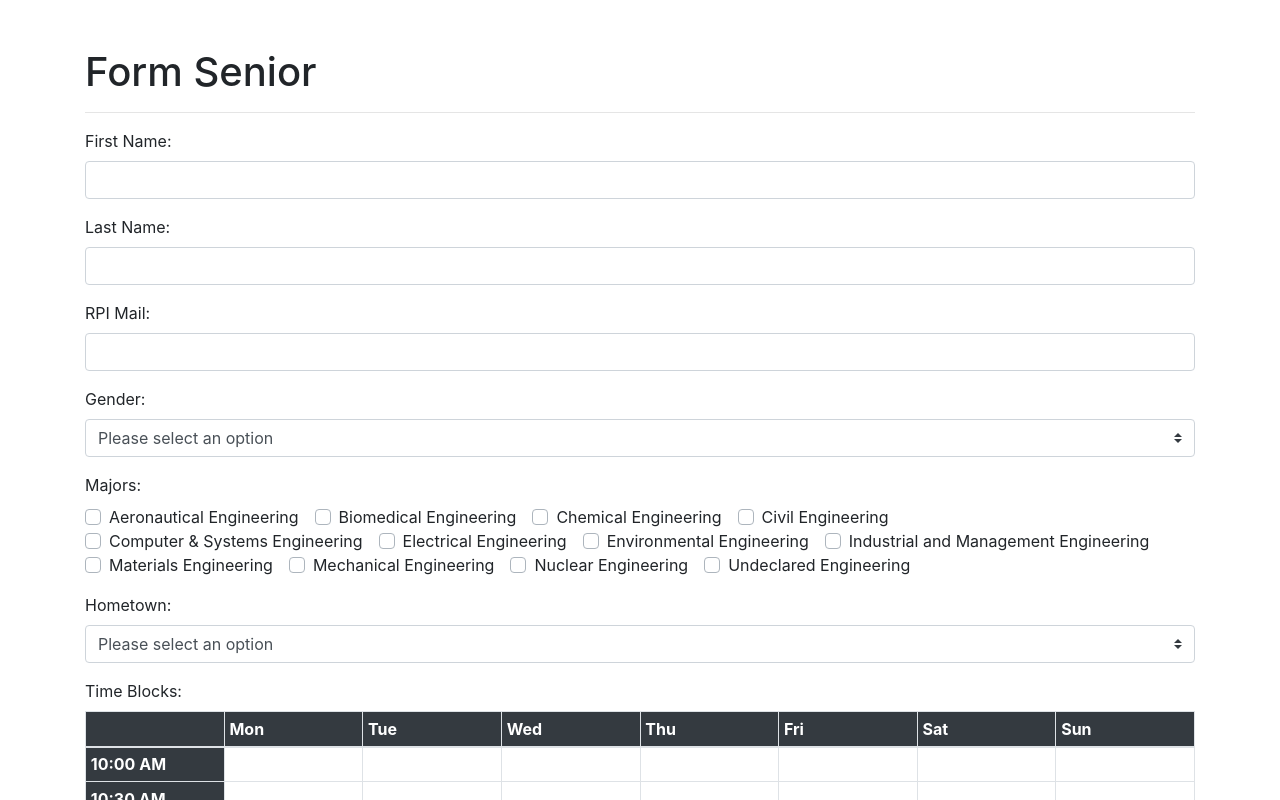
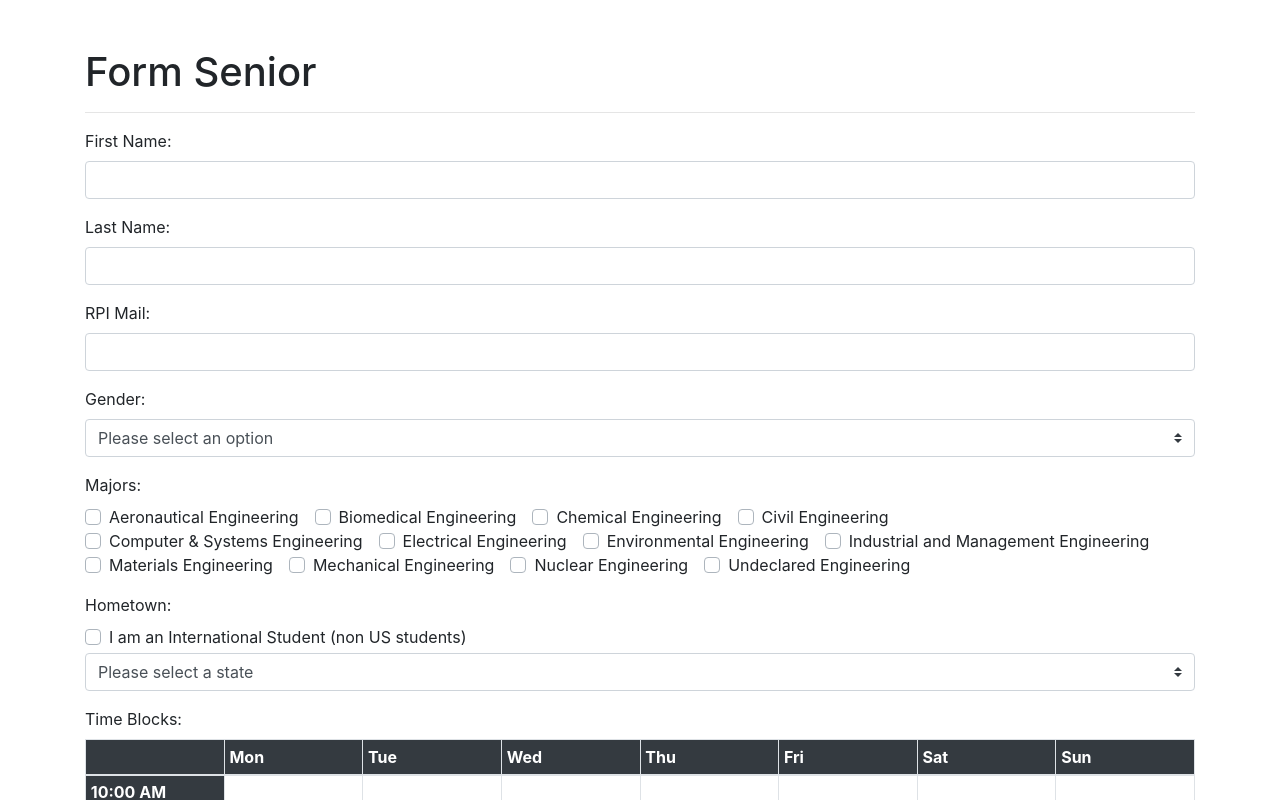
Before and after one commit to Isaac-the-Man/meetEng, a Vue app in the folder frontend/: page /formSenior in a window 1280 px wide. Shown: the top 800 px of the page. Built offline with nearby package versions, Linux system fonts and the light colour scheme; the HTML template or start-up script is replaced by a standard one.

Commit message:
International option for hometown

```diff
--- a/frontend/src/views/FormSenior.vue
+++ b/frontend/src/views/FormSenior.vue
@@ -15,7 +15,8 @@
             <b-form-input v-model="formData.mail" id="input-senior-mail" type="email" required></b-form-input>
           </b-form-group>
           <b-form-group label="Gender:" label-for="input-senior-gender">
-            <b-form-select v-model="formData.gender" id="input-senior-gender" :options="genderOptions" required></b-form-select>
+            <b-form-select v-model="formData.gender" id="input-senior-gender" :options="genderOptions"
+                           required></b-form-select>
           </b-form-group>
           <b-form-group label="Majors:" label-for="input-senior-majors" v-slot="{ ariaDescribedby }">
             <b-form-checkbox-group
@@ -27,14 +28,20 @@
             ></b-form-checkbox-group>
           </b-form-group>
           <b-form-group label="Hometown:" label-for="input-senior-hometown">
-            <b-form-select v-model="formData.hometown" id="input-senior-hometown" :options="statesOptions"></b-form-select>
+            <b-form-checkbox @change="clearHome" id="input-senior-international" v-model="formData.isInternational"
+                             required>
+              I am an International Student (non US students)
+            </b-form-checkbox>
+            <b-form-select class="mt-1" v-model="formData.hometown" id="input-senior-hometown"
+                           :options="homeOptions" required></b-form-select>
           </b-form-group>
           <b-form-group label="Time Blocks:" label-for="input-senior-timeblocks">
-            <app-time-block-picker @count="writeCount" @data="writeData" id="input-senior-timeblocks"></app-time-block-picker>
+            <app-time-block-picker @count="writeCount" @data="writeData"
+                                   id="input-senior-timeblocks"></app-time-block-picker>
           </b-form-group>
           <b-button block type="submit" variant="primary">Submit</b-button>
         </b-form>
-        <pre>{{formData}}</pre>
+        <pre>{{ formData }}</pre>
       </b-col>
     </b-row>
   </b-container>
@@ -55,6 +62,7 @@ export default {
         mail: '',
         gender: '',
         majors: [],
+        isInternational: false,
         hometown: '',
         availability: {}
       },
@@ -79,250 +87,333 @@ export default {
         {text: 'Undeclared Engineering', value: 'undeclared-engineering'}
       ],
       statesOptions: [
-        {
-          "text": "Please select an option",
-          value: ''
-        },
-        {
-          "text": "Alabama",
-          "value": "AL"
-        },
-        {
-          "text": "Alaska",
-          "value": "AK"
-        },
-        {
-          "text": "American Samoa",
-          "value": "AS"
-        },
-        {
-          "text": "Arizona",
-          "value": "AZ"
-        },
-        {
-          "text": "Arkansas",
-          "value": "AR"
-        },
-        {
-          "text": "California",
-          "value": "CA"
-        },
-        {
-          "text": "Colorado",
-          "value": "CO"
-        },
-        {
-          "text": "Connecticut",
-          "value": "CT"
-        },
-        {
-          "text": "Delaware",
-          "value": "DE"
-        },
-        {
-          "text": "District Of Columbia",
-          "value": "DC"
-        },
-        {
-          "text": "Federated States Of Micronesia",
-          "value": "FM"
-        },
-        {
-          "text": "Florida",
-          "value": "FL"
-        },
-        {
-          "text": "Georgia",
-          "value": "GA"
-        },
-        {
-          "text": "Guam",
-          "value": "GU"
-        },
-        {
-          "text": "Hawaii",
-          "value": "HI"
-        },
-        {
-          "text": "Idaho",
-          "value": "ID"
-        },
-        {
-          "text": "Illinois",
-          "value": "IL"
-        },
-        {
-          "text": "Indiana",
-          "value": "IN"
-        },
-        {
-          "text": "Iowa",
-          "value": "IA"
-        },
-        {
-          "text": "Kansas",
-          "value": "KS"
-        },
-        {
-          "text": "Kentucky",
-          "value": "KY"
-        },
-        {
-          "text": "Louisiana",
-          "value": "LA"
-        },
-        {
-          "text": "Maine",
-          "value": "ME"
-        },
-        {
-          "text": "Marshall Islands",
-          "value": "MH"
-        },
-        {
-          "text": "Maryland",
-          "value": "MD"
-        },
-        {
-          "text": "Massachusetts",
-          "value": "MA"
-        },
-        {
-          "text": "Michigan",
-          "value": "MI"
-        },
-        {
-          "text": "Minnesota",
-          "value": "MN"
-        },
-        {
-          "text": "Mississippi",
-          "value": "MS"
-        },
-        {
-          "text": "Missouri",
-          "value": "MO"
-        },
-        {
-          "text": "Montana",
-          "value": "MT"
-        },
-        {
-          "text": "Nebraska",
-          "value": "NE"
-        },
-        {
-          "text": "Nevada",
-          "value": "NV"
-        },
-        {
-          "text": "New Hampshire",
-          "value": "NH"
-        },
-        {
-          "text": "New Jersey",
-          "value": "NJ"
-        },
-        {
-          "text": "New Mexico",
-          "value": "NM"
-        },
-        {
-          "text": "New York",
-          "value": "NY"
-        },
-        {
-          "text": "North Carolina",
-          "value": "NC"
-        },
-        {
-          "text": "North Dakota",
-          "value": "ND"
-        },
-        {
-          "text": "Northern Mariana Islands",
-          "value": "MP"
-        },
-        {
-          "text": "Ohio",
-          "value": "OH"
-        },
-        {
-          "text": "Oklahoma",
-          "value": "OK"
-        },
-        {
-          "text": "Oregon",
-          "value": "OR"
-        },
-        {
-          "text": "Palau",
-          "value": "PW"
-        },
-        {
-          "text": "Pennsylvania",
-          "value": "PA"
-        },
-        {
-          "text": "Puerto Rico",
-          "value": "PR"
-        },
-        {
-          "text": "Rhode Island",
-          "value": "RI"
-        },
-        {
-          "text": "South Carolina",
-          "value": "SC"
-        },
-        {
-          "text": "South Dakota",
-          "value": "SD"
-        },
-        {
-          "text": "Tennessee",
-          "value": "TN"
-        },
-        {
-          "text": "Texas",
-          "value": "TX"
-        },
-        {
-          "text": "Utah",
-          "value": "UT"
-        },
-        {
-          "text": "Vermont",
-          "value": "VT"
-        },
-        {
-          "text": "Virgin Islands",
-          "value": "VI"
-        },
-        {
-          "text": "Virginia",
-          "value": "VA"
-        },
-        {
-          "text": "Washington",
-          "value": "WA"
-        },
-        {
-          "text": "West Virginia",
-          "value": "WV"
-        },
-        {
-          "text": "Wisconsin",
-          "value": "WI"
-        },
-        {
-          "text": "Wyoming",
-          "value": "WY"
-        }
+        {text: "Please select a state", value: ''},
+        {text: "Alabama", value: "AL"},
+        {text: "Alaska", value: "AK"},
+        {text: "American Samoa", value: "AS"},
+        {text: "Arizona", value: "AZ"},
+        {text: "Arkansas", value: "AR"},
+        {text: "California", value: "CA"},
+        {text: "Colorado", value: "CO"},
+        {text: "Connecticut", value: "CT"},
+        {text: "Delaware", value: "DE"},
+        {text: "District Of Columbia", value: "DC"},
+        {text: "Federated States Of Micronesia", value: "FM"},
+        {text: "Florida", value: "FL"},
+        {text: "Georgia", value: "GA"},
+        {text: "Guam", value: "GU"},
+        {text: "Hawaii", value: "HI"},
+        {text: "Idaho", value: "ID"},
+        {text: "Illinois", value: "IL"},
+        {text: "Indiana", value: "IN"},
+        {text: "Iowa", value: "IA"},
+        {text: "Kansas", value: "KS"},
+        {text: "Kentucky", value: "KY"},
+        {text: "Louisiana", value: "LA"},
+        {text: "Maine", value: "ME"},
+        {text: "Marshall Islands", value: "MH"},
+        {text: "Maryland", value: "MD"},
+        {text: "Massachusetts", value: "MA"},
+        {text: "Michigan", value: "MI"},
+        {text: "Minnesota", value: "MN"},
+        {text: "Mississippi", value: "MS"},
+        {text: "Missouri", value: "MO"},
+        {text: "Montana", value: "MT"},
+        {text: "Nebraska", value: "NE"},
+        {text: "Nevada", value: "NV"},
+        {text: "New Hampshire", value: "NH"},
+        {text: "New Jersey", value: "NJ"},
+        {text: "New Mexico", value: "NM"},
+        {text: "New York", value: "NY"},
+        {text: "North Carolina", value: "NC"},
+        {text: "North Dakota", value: "ND"},
+        {text: "Northern Mariana Islands", value: "MP"},
+        {text: "Ohio", value: "OH"},
+        {text: "Oklahoma", value: "OK"},
+        {text: "Oregon", value: "OR"},
+        {text: "Palau", value: "PW"},
+        {text: "Pennsylvania", value: "PA"},
+        {text: "Puerto Rico", value: "PR"},
+        {text: "Rhode Island", value: "RI"},
+        {text: "South Carolina", value: "SC"},
+        {text: "South Dakota", value: "SD"},
+        {text: "Tennessee", value: "TN"},
+        {text: "Texas", value: "TX"},
+        {text: "Utah", value: "UT"},
+        {text: "Vermont", value: "VT"},
+        {text: "Virgin Islands", value: "VI"},
+        {text: "Virginia", value: "VA"},
+        {text: "Washington", value: "WA"},
+        {text: "West Virginia", value: "WV"},
+        {text: "Wisconsin", value: "WI"},
+        {text: "Wyoming", value: "WY"}
+      ],
+      countryOptions: [
+        {text: "Please select a country", value: ''},
+        {text: "Albania", value: "AL"},
+        {text: "Åland Islands", value: "AX"},
+        {text: "Algeria", value: "DZ"},
+        {text: "American Samoa", value: "AS"},
+        {text: "Andorra", value: "AD"},
+        {text: "Angola", value: "AO"},
+        {text: "Anguilla", value: "AI"},
+        {text: "Antarctica", value: "AQ"},
+        {text: "Antigua and Barbuda", value: "AG"},
+        {text: "Argentina", value: "AR"},
+        {text: "Armenia", value: "AM"},
+        {text: "Aruba", value: "AW"},
+        {text: "Australia", value: "AU"},
+        {text: "Austria", value: "AT"},
+        {text: "Azerbaijan", value: "AZ"},
+        {text: "Bahamas (the)", value: "BS"},
+        {text: "Bahrain", value: "BH"},
+        {text: "Bangladesh", value: "BD"},
+        {text: "Barbados", value: "BB"},
+        {text: "Belarus", value: "BY"},
+        {text: "Belgium", value: "BE"},
+        {text: "Belize", value: "BZ"},
+        {text: "Benin", value: "BJ"},
+        {text: "Bermuda", value: "BM"},
+        {text: "Bhutan", value: "BT"},
+        {text: "Bolivia (Plurinational State of)", value: "BO"},
+        {text: "Bonaire, Sint Eustatius and Saba", value: "BQ"},
+        {text: "Bosnia and Herzegovina", value: "BA"},
+        {text: "Botswana", value: "BW"},
+        {text: "Bouvet Island", value: "BV"},
+        {text: "Brazil", value: "BR"},
+        {text: "British Indian Ocean Territory (the)", value: "IO"},
+        {text: "Brunei Darussalam", value: "BN"},
+        {text: "Bulgaria", value: "BG"},
+        {text: "Burkina Faso", value: "BF"},
+        {text: "Burundi", value: "BI"},
+        {text: "Cabo Verde", value: "CV"},
+        {text: "Cambodia", value: "KH"},
+        {text: "Cameroon", value: "CM"},
+        {text: "Canada", value: "CA"},
+        {text: "Cayman Islands (the)", value: "KY"},
+        {text: "Central African Republic (the)", value: "CF"},
+        {text: "Chad", value: "TD"},
+        {text: "Chile", value: "CL"},
+        {text: "China", value: "CN"},
+        {text: "Christmas Island", value: "CX"},
+        {text: "Cocos (Keeling) Islands (the)", value: "CC"},
+        {text: "Colombia", value: "CO"},
+        {text: "Comoros (the)", value: "KM"},
+        {text: "Congo (the Democratic Republic of the)", value: "CD"},
+        {text: "Congo (the)", value: "CG"},
+        {text: "Cook Islands (the)", value: "CK"},
+        {text: "Costa Rica", value: "CR"},
+        {text: "Croatia", value: "HR"},
+        {text: "Cuba", value: "CU"},
+        {text: "Curaçao", value: "CW"},
+        {text: "Cyprus", value: "CY"},
+        {text: "Czechia", value: "CZ"},
+        {text: "Côte d'Ivoire", value: "CI"},
+        {text: "Denmark", value: "DK"},
+        {text: "Djibouti", value: "DJ"},
+        {text: "Dominica", value: "DM"},
+        {text: "Dominican Republic (the)", value: "DO"},
+        {text: "Ecuador", value: "EC"},
+        {text: "Egypt", value: "EG"},
+        {text: "El Salvador", value: "SV"},
+        {text: "Equatorial Guinea", value: "GQ"},
+        {text: "Eritrea", value: "ER"},
+        {text: "Estonia", value: "EE"},
+        {text: "Eswatini", value: "SZ"},
+        {text: "Ethiopia", value: "ET"},
+        {text: "Falkland Islands (the) [Malvinas]", value: "FK"},
+        {text: "Faroe Islands (the)", value: "FO"},
+        {text: "Fiji", value: "FJ"},
+        {text: "Finland", value: "FI"},
+        {text: "France", value: "FR"},
+        {text: "French Guiana", value: "GF"},
+        {text: "French Polynesia", value: "PF"},
+        {text: "French Southern Territories (the)", value: "TF"},
+        {text: "Gabon", value: "GA"},
+        {text: "Gambia (the)", value: "GM"},
+        {text: "Georgia", value: "GE"},
+        {text: "Germany", value: "DE"},
+        {text: "Ghana", value: "GH"},
+        {text: "Gibraltar", value: "GI"},
+        {text: "Greece", value: "GR"},
+        {text: "Greenland", value: "GL"},
+        {text: "Grenada", value: "GD"},
+        {text: "Guadeloupe", value: "GP"},
+        {text: "Guam", value: "GU"},
+        {text: "Guatemala", value: "GT"},
+        {text: "Guernsey", value: "GG"},
+        {text: "Guinea", value: "GN"},
+        {text: "Guinea-Bissau", value: "GW"},
+        {text: "Guyana", value: "GY"},
+        {text: "Haiti", value: "HT"},
+        {text: "Heard Island and McDonald Islands", value: "HM"},
+        {text: "Holy See (the)", value: "VA"},
+        {text: "Honduras", value: "HN"},
+        {text: "Hong Kong", value: "HK"},
+        {text: "Hungary", value: "HU"},
+        {text: "Iceland", value: "IS"},
+        {text: "India", value: "IN"},
+        {text: "Indonesia", value: "ID"},
+        {text: "Iran (Islamic Republic of)", value: "IR"},
+        {text: "Iraq", value: "IQ"},
+        {text: "Ireland", value: "IE"},
+        {text: "Isle of Man", value: "IM"},
+        {text: "Israel", value: "IL"},
+        {text: "Italy", value: "IT"},
+        {text: "Jamaica", value: "JM"},
+        {text: "Japan", value: "JP"},
+        {text: "Jersey", value: "JE"},
+        {text: "Jordan", value: "JO"},
+        {text: "Kazakhstan", value: "KZ"},
+        {text: "Kenya", value: "KE"},
+        {text: "Kiribati", value: "KI"},
+        {text: "Korea (the Democratic People's Republic of)", value: "KP"},
+        {text: "Korea (the Republic of)", value: "KR"},
+        {text: "Kuwait", value: "KW"},
+        {text: "Kyrgyzstan", value: "KG"},
+        {text: "Lao People's Democratic Republic (the)", value: "LA"},
+        {text: "Latvia", value: "LV"},
+        {text: "Lebanon", value: "LB"},
+        {text: "Lesotho", value: "LS"},
+        {text: "Liberia", value: "LR"},
+        {text: "Libya", value: "LY"},
+        {text: "Liechtenstein", value: "LI"},
+        {text: "Lithuania", value: "LT"},
+        {text: "Luxembourg", value: "LU"},
+        {text: "Macao", value: "MO"},
+        {text: "Madagascar", value: "MG"},
+        {text: "Malawi", value: "MW"},
+        {text: "Malaysia", value: "MY"},
+        {text: "Maldives", value: "MV"},
+        {text: "Mali", value: "ML"},
+        {text: "Malta", value: "MT"},
+        {text: "Marshall Islands (the)", value: "MH"},
+        {text: "Martinique", value: "MQ"},
+        {text: "Mauritania", value: "MR"},
+        {text: "Mauritius", value: "MU"},
+        {text: "Mayotte", value: "YT"},
+        {text: "Mexico", value: "MX"},
+        {text: "Micronesia (Federated States of)", value: "FM"},
+        {text: "Moldova (the Republic of)", value: "MD"},
+        {text: "Monaco", value: "MC"},
+        {text: "Mongolia", value: "MN"},
+        {text: "Montenegro", value: "ME"},
+        {text: "Montserrat", value: "MS"},
+        {text: "Morocco", value: "MA"},
+        {text: "Mozambique", value: "MZ"},
+        {text: "Myanmar", value: "MM"},
+        {text: "Namibia", value: "NA"},
+        {text: "Nauru", value: "NR"},
+        {text: "Nepal", value: "NP"},
+        {text: "Netherlands (the)", value: "NL"},
+        {text: "New Caledonia", value: "NC"},
+        {text: "New Zealand", value: "NZ"},
+        {text: "Nicaragua", value: "NI"},
+        {text: "Niger (the)", value: "NE"},
+        {text: "Nigeria", value: "NG"},
+        {text: "Niue", value: "NU"},
+        {text: "Norfolk Island", value: "NF"},
+        {text: "Northern Mariana Islands (the)", value: "MP"},
+        {text: "Norway", value: "NO"},
+        {text: "Oman", value: "OM"},
+        {text: "Pakistan", value: "PK"},
+        {text: "Palau", value: "PW"},
+        {text: "Palestine, State of", value: "PS"},
+        {text: "Panama", value: "PA"},
+        {text: "Papua New Guinea", value: "PG"},
+        {text: "Paraguay", value: "PY"},
+        {text: "Peru", value: "PE"},
+        {text: "Philippines (the)", value: "PH"},
+        {text: "Pitcairn", value: "PN"},
+        {text: "Poland", value: "PL"},
+        {text: "Portugal", value: "PT"},
+        {text: "Puerto Rico", value: "PR"},
+        {text: "Qatar", value: "QA"},
+        {text: "Republic of North Macedonia", value: "MK"},
+        {text: "Romania", value: "RO"},
+        {text: "Russian Federation (the)", value: "RU"},
+        {text: "Rwanda", value: "RW"},
+        {text: "Réunion", value: "RE"},
+        {text: "Saint Barthélemy", value: "BL"},
+        {text: "Saint Helena, Ascension and Tristan da Cunha", value: "SH"},
+        {text: "Saint Kitts and Nevis", value: "KN"},
+        {text: "Saint Lucia", value: "LC"},
+        {text: "Saint Martin (French part)", value: "MF"},
+        {text: "Saint Pierre and Miquelon", value: "PM"},
+        {text: "Saint Vincent and the Grenadines", value: "VC"},
+        {text: "Samoa", value: "WS"},
+        {text: "San Marino", value: "SM"},
+        {text: "Sao Tome and Principe", value: "ST"},
+        {text: "Saudi Arabia", value: "SA"},
+        {text: "Senegal", value: "SN"},
+        {text: "Serbia", value: "RS"},
+        {text: "Seychelles", value: "SC"},
+        {text: "Sierra Leone", value: "SL"},
+        {text: "Singapore", value: "SG"},
+        {text: "Sint Maarten (Dutch part)", value: "SX"},
+        {text: "Slovakia", value: "SK"},
+        {text: "Slovenia", value: "SI"},
+        {text: "Solomon Islands", value: "SB"},
+        {text: "Somalia", value: "SO"},
+        {text: "South Africa", value: "ZA"},
+        {text: "South Georgia and the South Sandwich Islands", value: "GS"},
+        {text: "South Sudan", value: "SS"},
+        {text: "Spain", value: "ES"},
+        {text: "Sri Lanka", value: "LK"},
+        {text: "Sudan (the)", value: "SD"},
+        {text: "Suriname", value: "SR"},
+        {text: "Svalbard and Jan Mayen", value: "SJ"},
+        {text: "Sweden", value: "SE"},
+        {text: "Switzerland", value: "CH"},
+        {text: "Syrian Arab Republic", value: "SY"},
+        {text: "Taiwan (Republic of China)", value: "TW"},
+        {text: "Tajikistan", value: "TJ"},
+        {text: "Tanzania, United Republic of", value: "TZ"},
+        {text: "Thailand", value: "TH"},
+        {text: "Timor-Leste", value: "TL"},
+        {text: "Togo", value: "TG"},
+        {text: "Tokelau", value: "TK"},
+        {text: "Tonga", value: "TO"},
+        {text: "Trinidad and Tobago", value: "TT"},
+        {text: "Tunisia", value: "TN"},
+        {text: "Turkey", value: "TR"},
+        {text: "Turkmenistan", value: "TM"},
+        {text: "Turks and Caicos Islands (the)", value: "TC"},
+        {text: "Tuvalu", value: "TV"},
+        {text: "Uganda", value: "UG"},
+        {text: "Ukraine", value: "UA"},
+        {text: "United Arab Emirates (the)", value: "AE"},
+        {text: "United Kingdom of Great Britain and Northern Ireland (the)", value: "GB"},
+        {text: "United States Minor Outlying Islands (the)", value: "UM"},
+        {text: "United States of America (the)", value: "US"},
+        {text: "Uruguay", value: "UY"},
+        {text: "Uzbekistan", value: "UZ"},
+        {text: "Vanuatu", value: "VU"},
+        {text: "Venezuela (Bolivarian Republic of)", value: "VE"},
+        {text: "Viet Nam", value: "VN"},
+        {text: "Virgin Islands (British)", value: "VG"},
+        {text: "Virgin Islands (U.S.)", value: "VI"},
+        {text: "Wallis and Futuna", value: "WF"},
+        {text: "Western Sahara", value: "EH"},
+        {text: "Yemen", value: "YE"},
+        {text: "Zambia", value: "ZM"},
+        {text: "Zimbabwe", value: "ZW"}
       ]
     }
   },
+  computed: {
+    homeOptions() {
+      if (this.formData.isInternational) {
+        return this.countryOptions
+      } else {
+        return this.statesOptions
+      }
+    }
+  },
   methods: {
+    clearHome() {
+      this.formData.hometown = ''
+    },
     writeData(data) {
       this.formData.availability = data
     },
```
